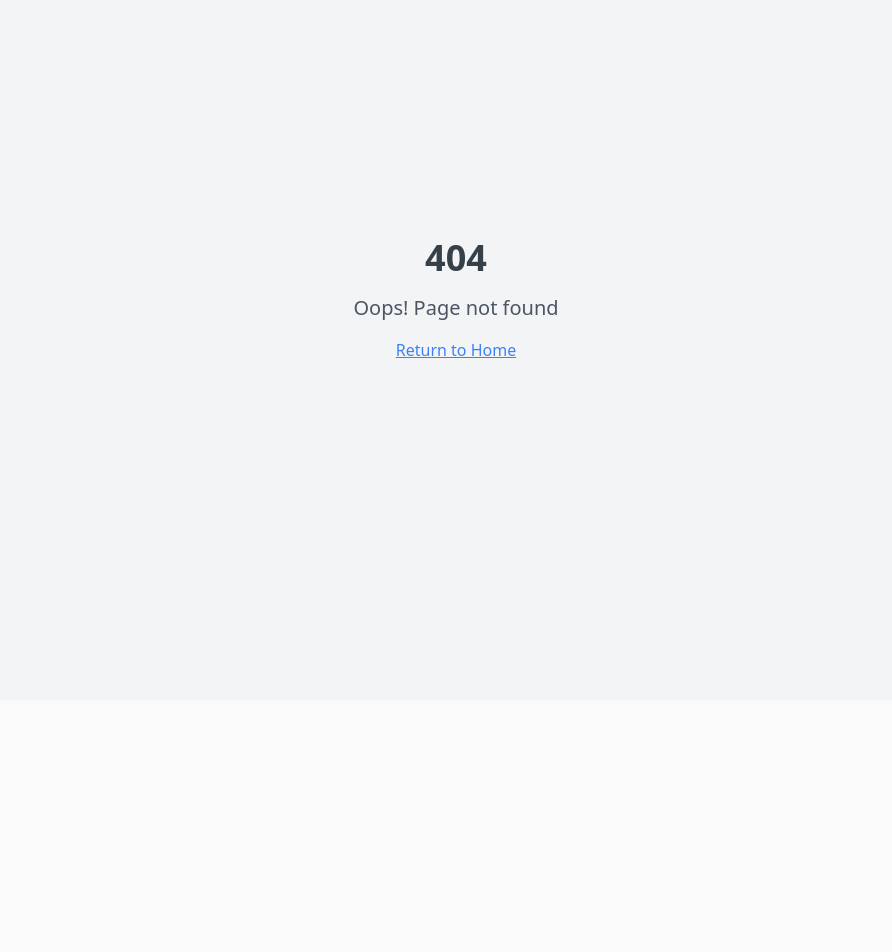
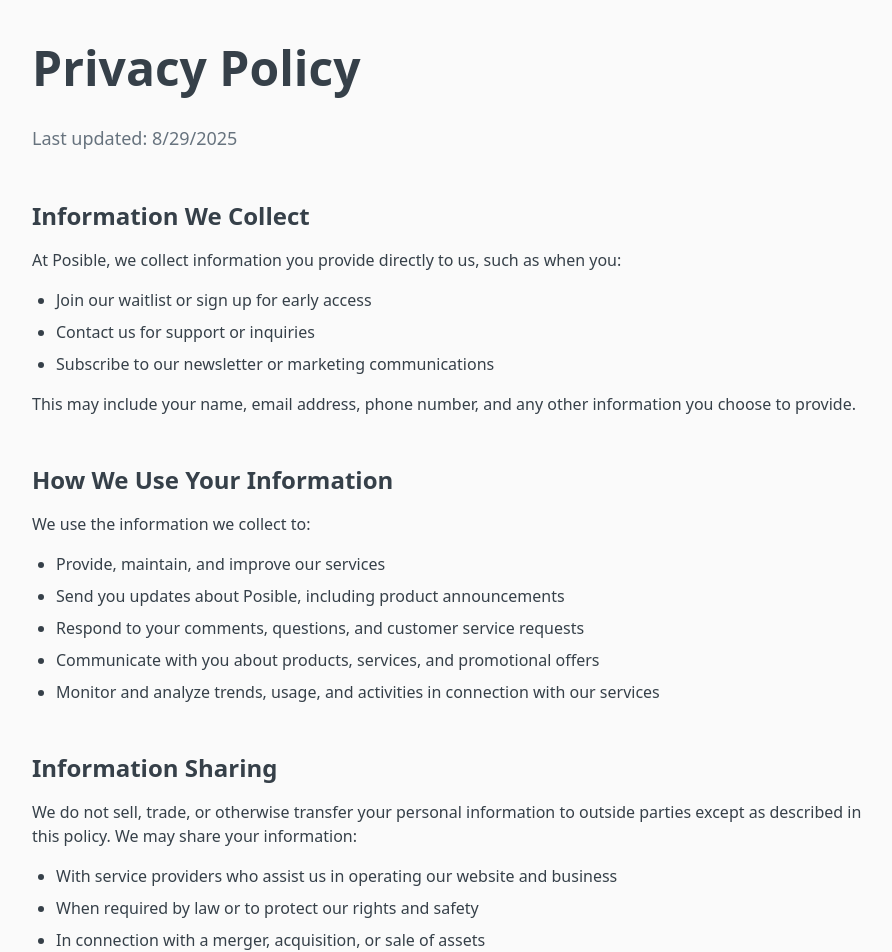
Before and after one commit to Lars-2/go-posible-faster, a React (Vite) app: page /privacy in a window 1280 px wide. Before the commit this address had no page. Shown: the part 100-1052 px from the top of the page, without its empty margins (184-1076 px from the left). Before the commit the page ends 800 px from the top, so only its background shows below. Built offline with nearby package versions, Linux system fonts and the light colour scheme.

Commit message:
Add Privacy Page

```diff
--- a/src/App.tsx
+++ b/src/App.tsx
@@ -4,6 +4,7 @@ import { TooltipProvider } from "@/components/ui/tooltip";
 import { QueryClient, QueryClientProvider } from "@tanstack/react-query";
 import { BrowserRouter, Routes, Route } from "react-router-dom";
 import Index from "./pages/Index";
+import Privacy from "./pages/Privacy";
 import NotFound from "./pages/NotFound";
 
 const queryClient = new QueryClient();
@@ -16,6 +17,7 @@ const App = () => (
       <BrowserRouter>
         <Routes>
           <Route path="/" element={<Index />} />
+          <Route path="/privacy" element={<Privacy />} />
           {/* ADD ALL CUSTOM ROUTES ABOVE THE CATCH-ALL "*" ROUTE */}
           <Route path="*" element={<NotFound />} />
         </Routes>
--- a/src/components/Footer.tsx
+++ b/src/components/Footer.tsx
@@ -49,7 +49,7 @@ const Footer = () => {
                 <li><a href="#vision" className="hover:text-background transition-colors">About</a></li>
                 <li><a href="#" className="hover:text-background transition-colors">Blog</a></li>
                 <li><a href="#" className="hover:text-background transition-colors">Contact</a></li>
-                <li><a href="#" className="hover:text-background transition-colors">Privacy</a></li>
+                <li><a href="/privacy" className="hover:text-background transition-colors">Privacy</a></li>
               </ul>
             </div>
           </div>
--- /dev/null
+++ b/src/pages/Privacy.tsx
@@ -0,0 +1,105 @@
+import Header from "@/components/Header";
+import Footer from "@/components/Footer";
+
+const Privacy = () => {
+  return (
+    <div className="min-h-screen">
+      <Header />
+      <main className="pt-20">
+        <div className="container mx-auto px-6 py-16 max-w-4xl">
+          <h1 className="text-4xl md:text-5xl font-bold mb-8">Privacy Policy</h1>
+          <p className="text-lg text-muted-foreground mb-12">
+            Last updated: {new Date().toLocaleDateString()}
+          </p>
+
+          <div className="prose prose-lg max-w-none">
+            <section className="mb-12">
+              <h2 className="text-2xl font-semibold mb-4">Information We Collect</h2>
+              <p className="mb-4">
+                At Posible, we collect information you provide directly to us, such as when you:
+              </p>
+              <ul className="list-disc pl-6 mb-4 space-y-2">
+                <li>Join our waitlist or sign up for early access</li>
+                <li>Contact us for support or inquiries</li>
+                <li>Subscribe to our newsletter or marketing communications</li>
+              </ul>
+              <p>
+                This may include your name, email address, phone number, and any other information you choose to provide.
+              </p>
+            </section>
+
+            <section className="mb-12">
+              <h2 className="text-2xl font-semibold mb-4">How We Use Your Information</h2>
+              <p className="mb-4">We use the information we collect to:</p>
+              <ul className="list-disc pl-6 mb-4 space-y-2">
+                <li>Provide, maintain, and improve our services</li>
+                <li>Send you updates about Posible, including product announcements</li>
+                <li>Respond to your comments, questions, and customer service requests</li>
+                <li>Communicate with you about products, services, and promotional offers</li>
+                <li>Monitor and analyze trends, usage, and activities in connection with our services</li>
+              </ul>
+            </section>
+
+            <section className="mb-12">
+              <h2 className="text-2xl font-semibold mb-4">Information Sharing</h2>
+              <p className="mb-4">
+                We do not sell, trade, or otherwise transfer your personal information to outside parties except as described in this policy. We may share your information:
+              </p>
+              <ul className="list-disc pl-6 mb-4 space-y-2">
+                <li>With service providers who assist us in operating our website and business</li>
+                <li>When required by law or to protect our rights and safety</li>
+                <li>In connection with a merger, acquisition, or sale of assets</li>
+              </ul>
+            </section>
+
+            <section className="mb-12">
+              <h2 className="text-2xl font-semibold mb-4">Data Security</h2>
+              <p>
+                We implement appropriate security measures to protect your personal information against unauthorized access, alteration, disclosure, or destruction. However, no method of transmission over the internet is 100% secure.
+              </p>
+            </section>
+
+            <section className="mb-12">
+              <h2 className="text-2xl font-semibold mb-4">Your Rights</h2>
+              <p className="mb-4">You have the right to:</p>
+              <ul className="list-disc pl-6 mb-4 space-y-2">
+                <li>Access and update your personal information</li>
+                <li>Request deletion of your personal information</li>
+                <li>Opt out of marketing communications</li>
+                <li>Request a copy of your personal information</li>
+              </ul>
+            </section>
+
+            <section className="mb-12">
+              <h2 className="text-2xl font-semibold mb-4">Cookies and Tracking</h2>
+              <p>
+                We use cookies and similar tracking technologies to enhance your experience on our website. You can control cookies through your browser settings, though this may affect website functionality.
+              </p>
+            </section>
+
+            <section className="mb-12">
+              <h2 className="text-2xl font-semibold mb-4">Changes to This Policy</h2>
+              <p>
+                We may update this privacy policy from time to time. We will notify you of any changes by posting the new policy on this page and updating the "Last updated" date.
+              </p>
+            </section>
+
+            <section className="mb-12">
+              <h2 className="text-2xl font-semibold mb-4">Contact Us</h2>
+              <p>
+                If you have any questions about this privacy policy or our data practices, please contact us at:
+              </p>
+              <div className="mt-4 p-4 bg-muted rounded-lg">
+                <p className="font-medium">Posible Privacy Team</p>
+                <p>Email: privacy@posible.com</p>
+              </div>
+            </section>
+          </div>
+        </div>
+      </main>
+      <Footer />
+    </div>
+  );
+};
+
+export default Privacy;
```
